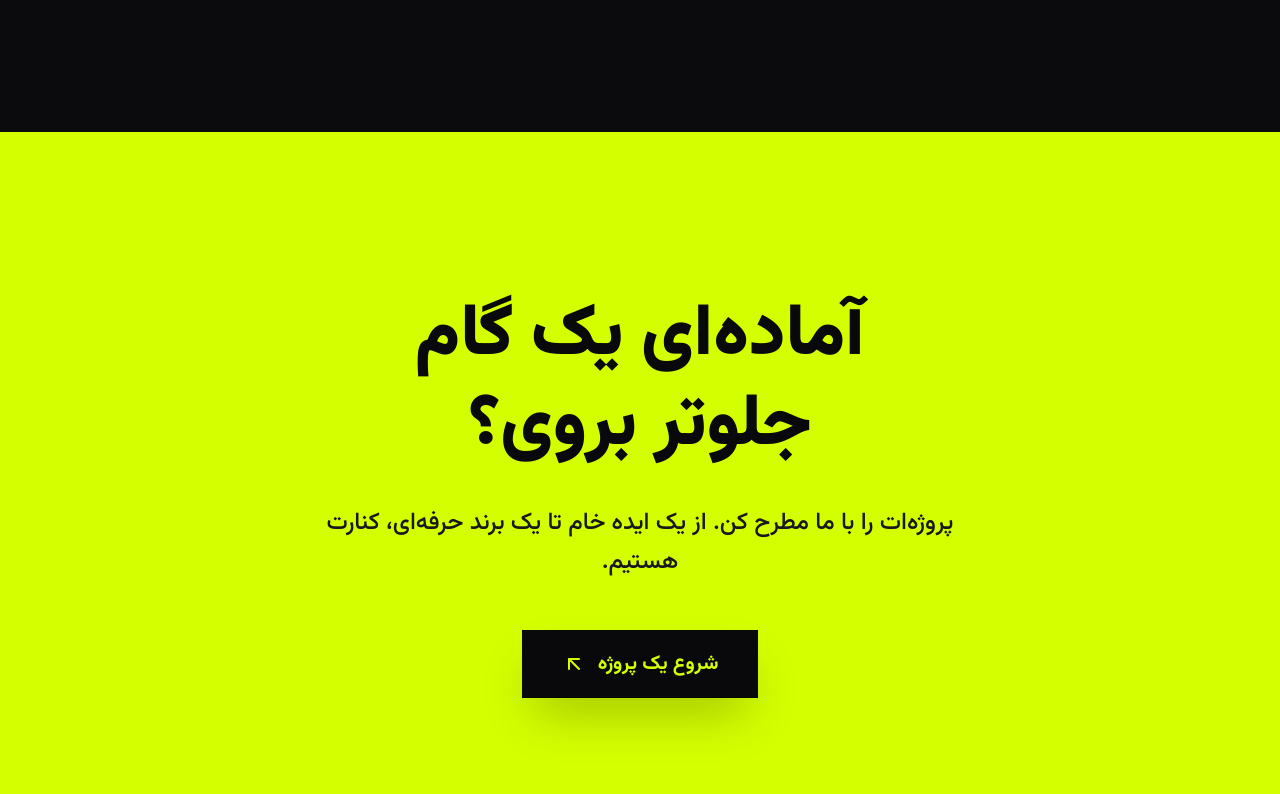
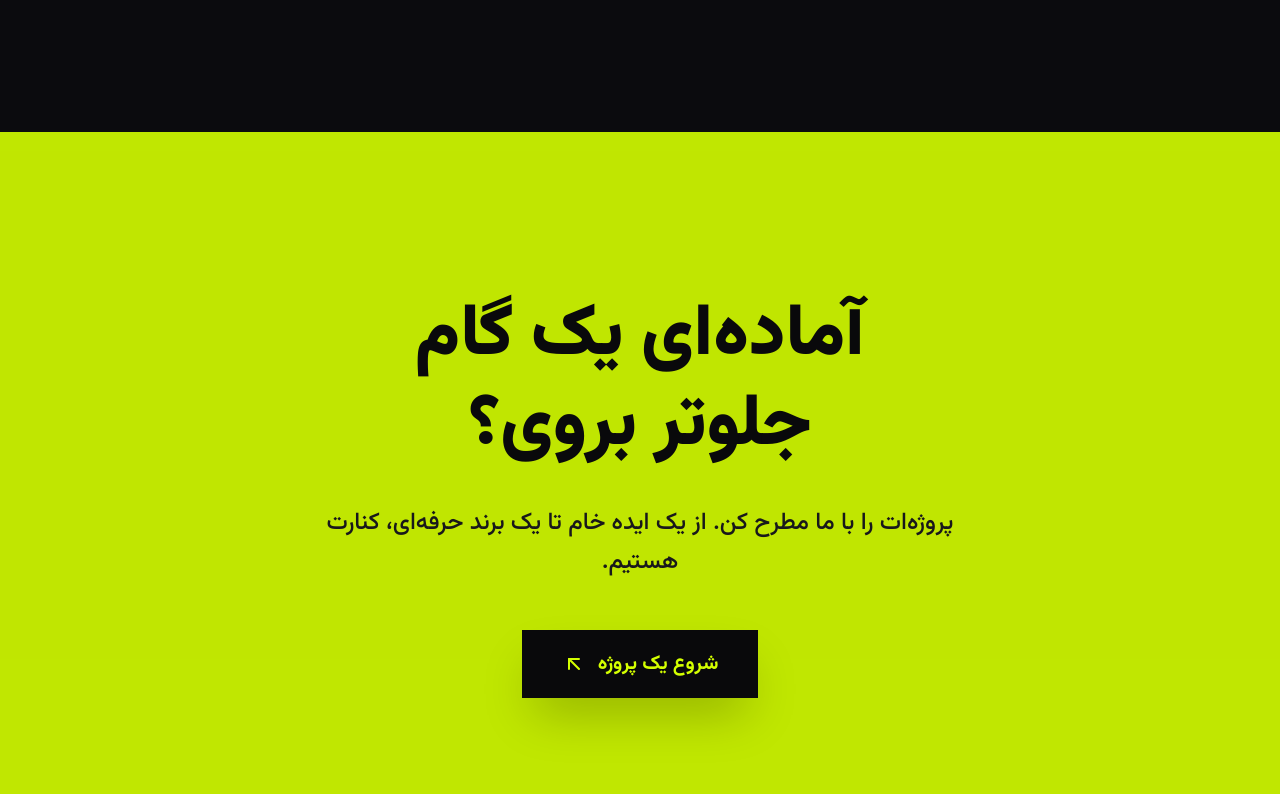
Before and after one commit to Joseph7788/pacebusiness, a React (Vite) app: page / in a window 1280 px wide. Shown: the part 5946-6740 px from the top of the page. Built offline with nearby package versions, Linux system fonts and the light colour scheme.

Commit message:
fix on CTA

```diff
--- a/src/App.tsx
+++ b/src/App.tsx
@@ -359,7 +359,7 @@ export default function App() {
       </section>
 
       {/* 10. FINAL CTA */}
-      <section id="contact" className="py-40 px-6 relative overflow-hidden bg-brand-400 text-zinc-950">
+      <section id="contact" className="py-40 px-6 relative overflow-hidden bg-brand-400/90 text-zinc-950">
         <div className="absolute inset-0 bg-grid-pattern opacity-10 mix-blend-multiply pointer-events-none" />
         <div className="max-w-4xl mx-auto text-center relative z-10">
           <h2 className="text-5xl md:text-7xl font-black mb-8 leading-tight">
@@ -368,7 +368,7 @@ export default function App() {
           <p className="text-xl md:text-2xl text-zinc-900 max-w-2xl mx-auto leading-relaxed mb-12 font-medium">
             پروژه‌ات را با ما مطرح کن. از یک ایده خام تا یک برند حرفه‌ای، کنارت هستیم.
           </p>
-          <button onClick={() => setIsContactModalOpen(true)} className="group inline-flex items-center gap-3 px-10 py-5 bg-zinc-950 text-brand-400 font-bold text-xl hover:bg-zinc-800 transition-colors shadow-2xl">
+          <button onClick={() => setIsContactModalOpen(true)} className="group inline-flex items-center gap-3 px-10 py-5 bg-zinc-950 text-brand-400 font-bold text-xl hover:bg-zinc-800 transition-colors shadow-2xl cursor-pointer">
             شروع یک پروژه
             <ArrowUpLeft className="w-6 h-6 group-hover:translate-x-1 group-hover:-translate-y-1 transition-transform" />
           </button>
```
